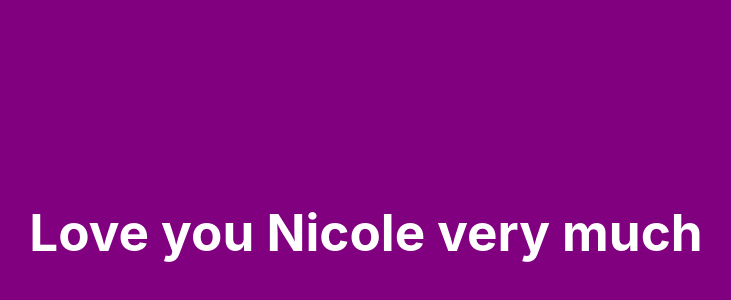
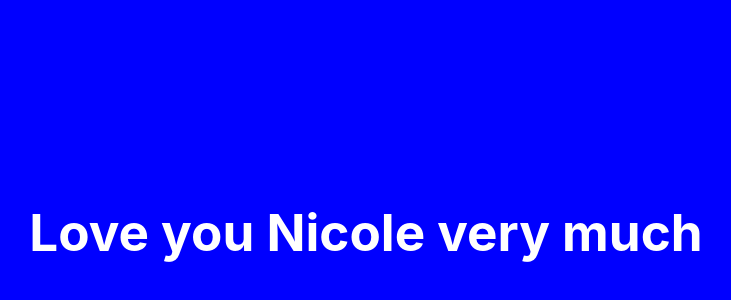
Before and after one commit to MikeGrilli/My-Weather-Companion, a React (Vite) app: page / in a window 1280 px wide. Shown: the part 168-468 px from the top of the page, without its empty margins (274-1005 px from the left). Built offline with nearby package versions, Linux system fonts and the light colour scheme.

Commit message:
Changed background color to blue

```diff
--- a/src/index.css
+++ b/src/index.css
@@ -67,6 +67,6 @@ button:focus-visible {
 }
 
 body {
-  background-color: purple;
+  background-color: blue;
   color: white;
 }
```
